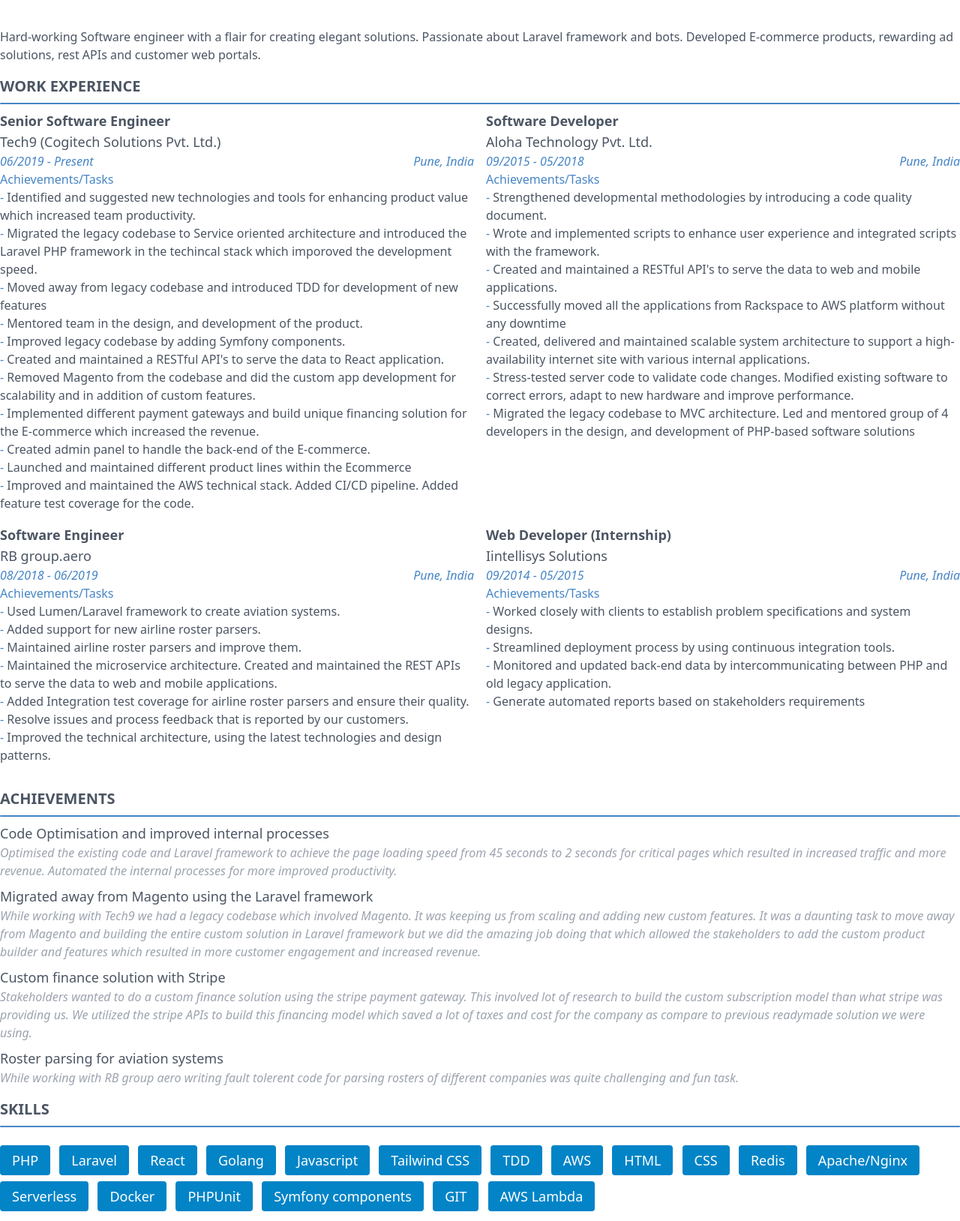
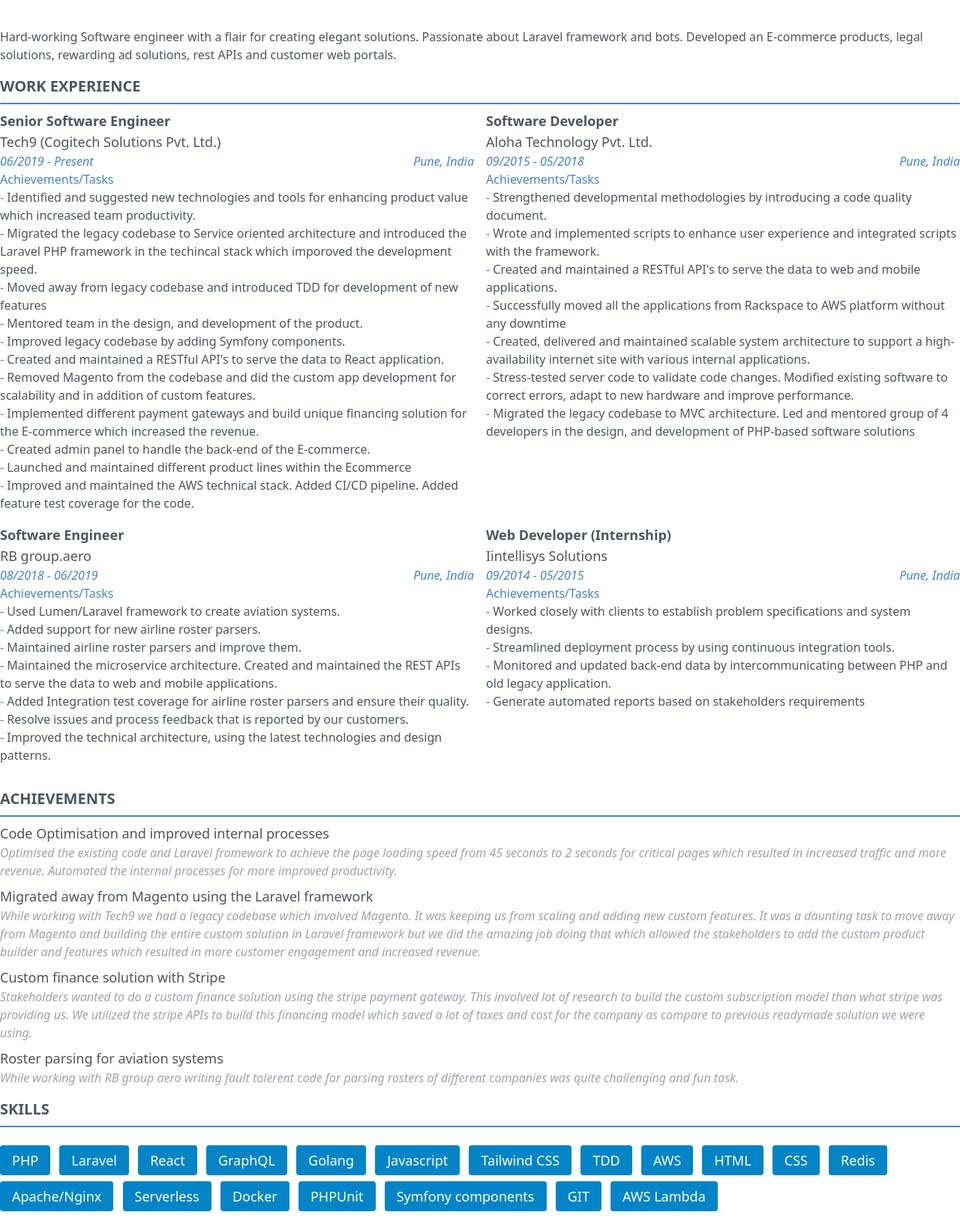
Before and after one commit to SurajAdsul/resume-maker, a website: page src/index.html in a window 1280 px wide. Shown: the part 259-1887 px from the top of the page at 75% size. Drawn offline with Linux system fonts and the light colour scheme.

Commit message:
Update index.html

```diff
--- a/src/index.html
+++ b/src/index.html
@@ -149,7 +149,8 @@
 
     <div class="text-base mt-10 mb-4">
       Hard-working Software engineer with a flair for creating elegant solutions. Passionate about Laravel framework and
-      bots. Developed E-commerce products, rewarding ad solutions, rest APIs and customer web portals.
+      bots. Developed an E-commerce products, legal solutions, rewarding ad solutions, rest APIs and customer web
+      portals.
     </div>
 
 
@@ -426,6 +427,10 @@
       </button>
       <button
         class="inline-block mt-2 mr-2 px-4 py-2 text-lg font-medium leading-6 text-center text-white transition bg-sky-600 rounded">
+        GraphQL
+      </button>
+      <button
+        class="inline-block mt-2 mr-2 px-4 py-2 text-lg font-medium leading-6 text-center text-white transition bg-sky-600 rounded">
         Golang
       </button>
       <button
```
